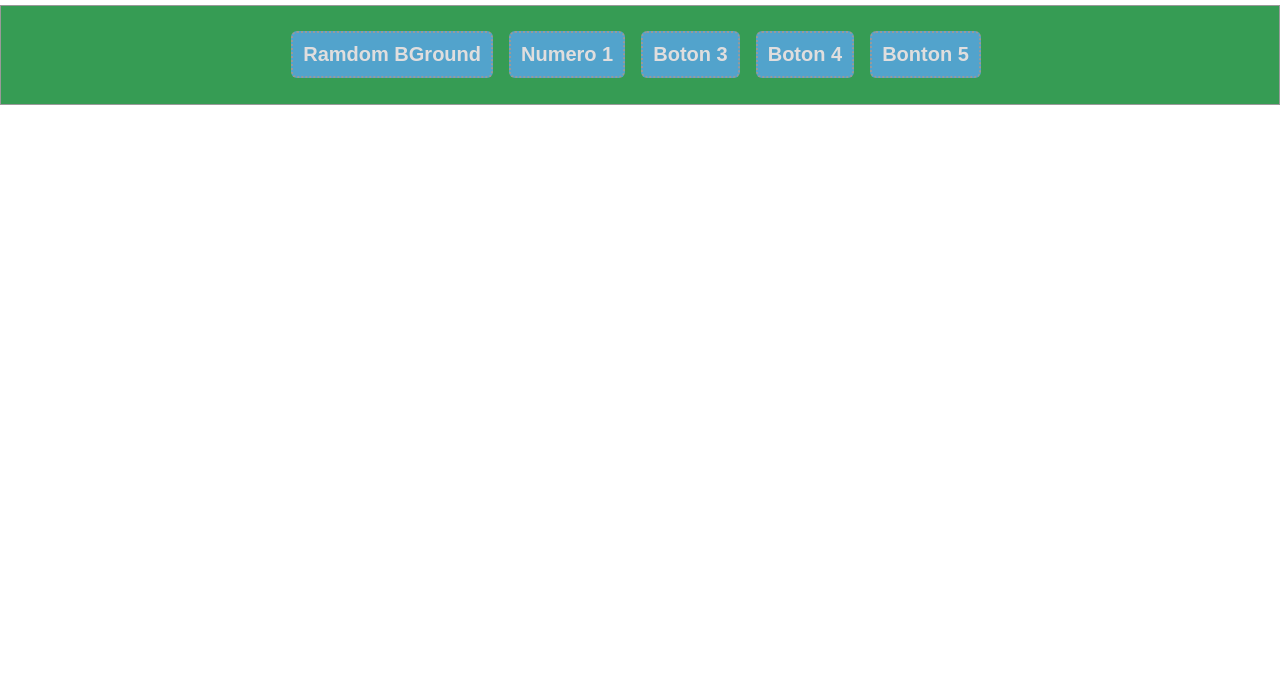
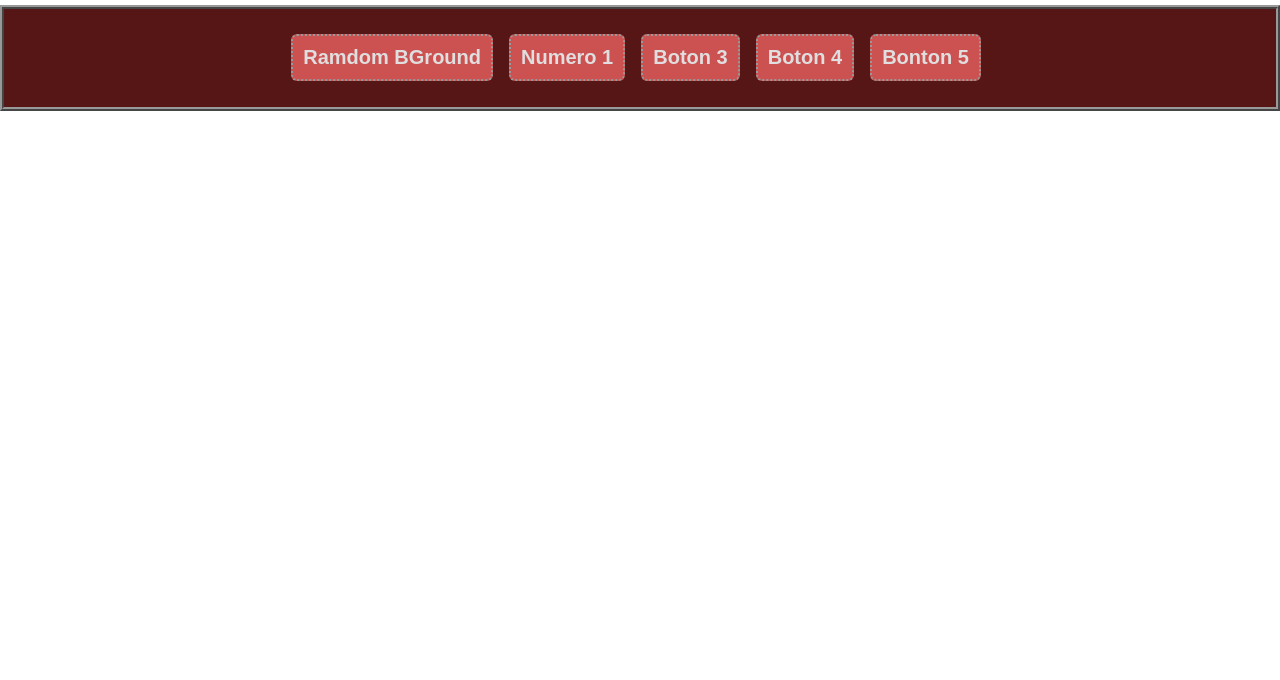
Before and after one commit to 95dewil/test, a plain HTML site: page index.html in a window 1280 px wide. Shown: the part 120-800 px from the top of the page. Drawn offline with Linux system fonts and the light colour scheme.

Commit message:
Update Styles.css

```diff
--- a/Styles.css
+++ b/Styles.css
@@ -27,8 +27,8 @@ body{
 	text-decoration: underline
 }
 #Botones{
-	background: #369c54;
-	border: 1px solid #999999;
+	background: #571616;
+	border: 4px Ridge #999999;
 	padding: 2%;
 }
 #Botones li{
@@ -44,7 +44,7 @@ button{
     font-weight: 600;
     font-size: 20px;
     color: #e0dede;
-    background-color: #52a3cc;
+    background-color: #cc5252;
     border-radius: 6px;
     border: 2px dotted #999999;
 }
```
